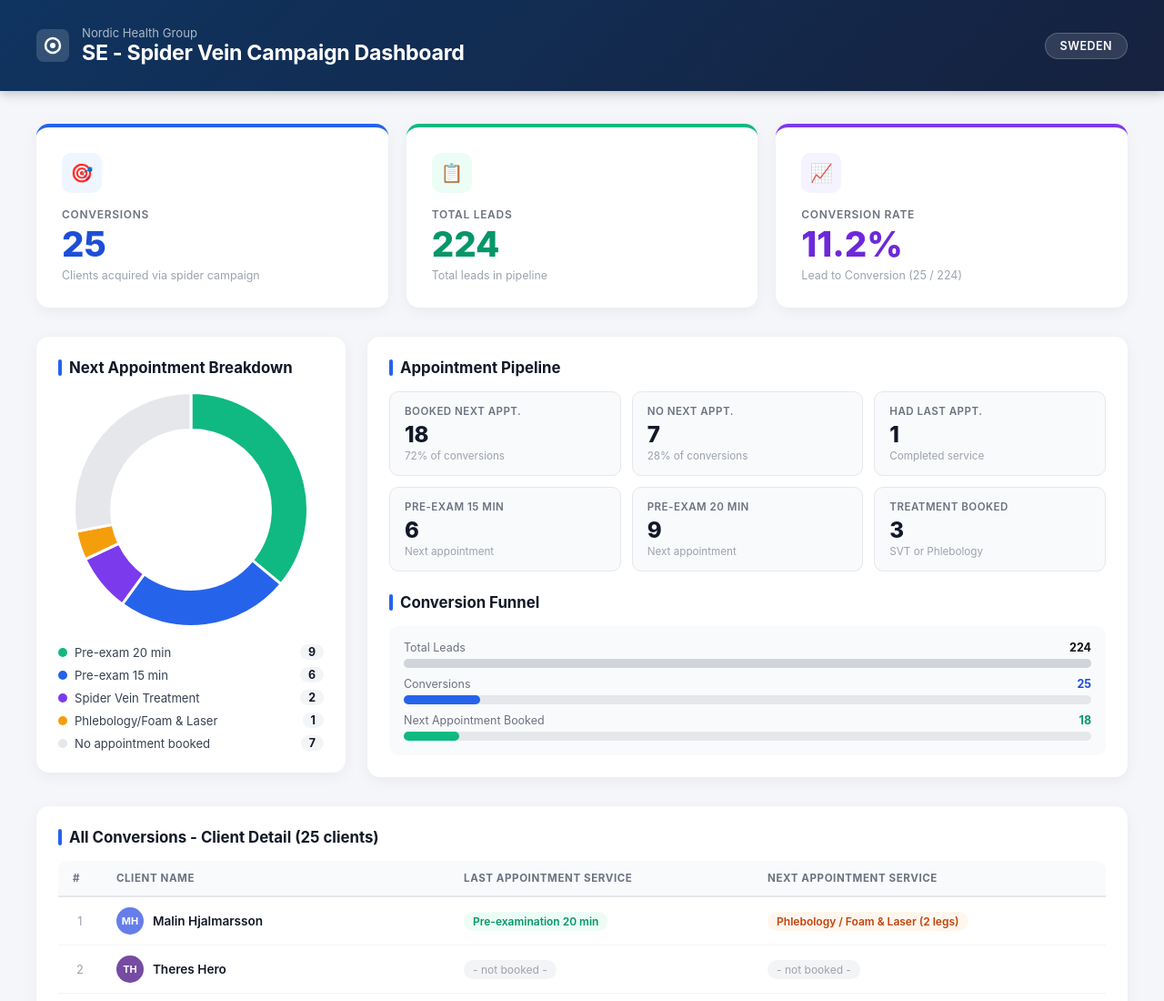
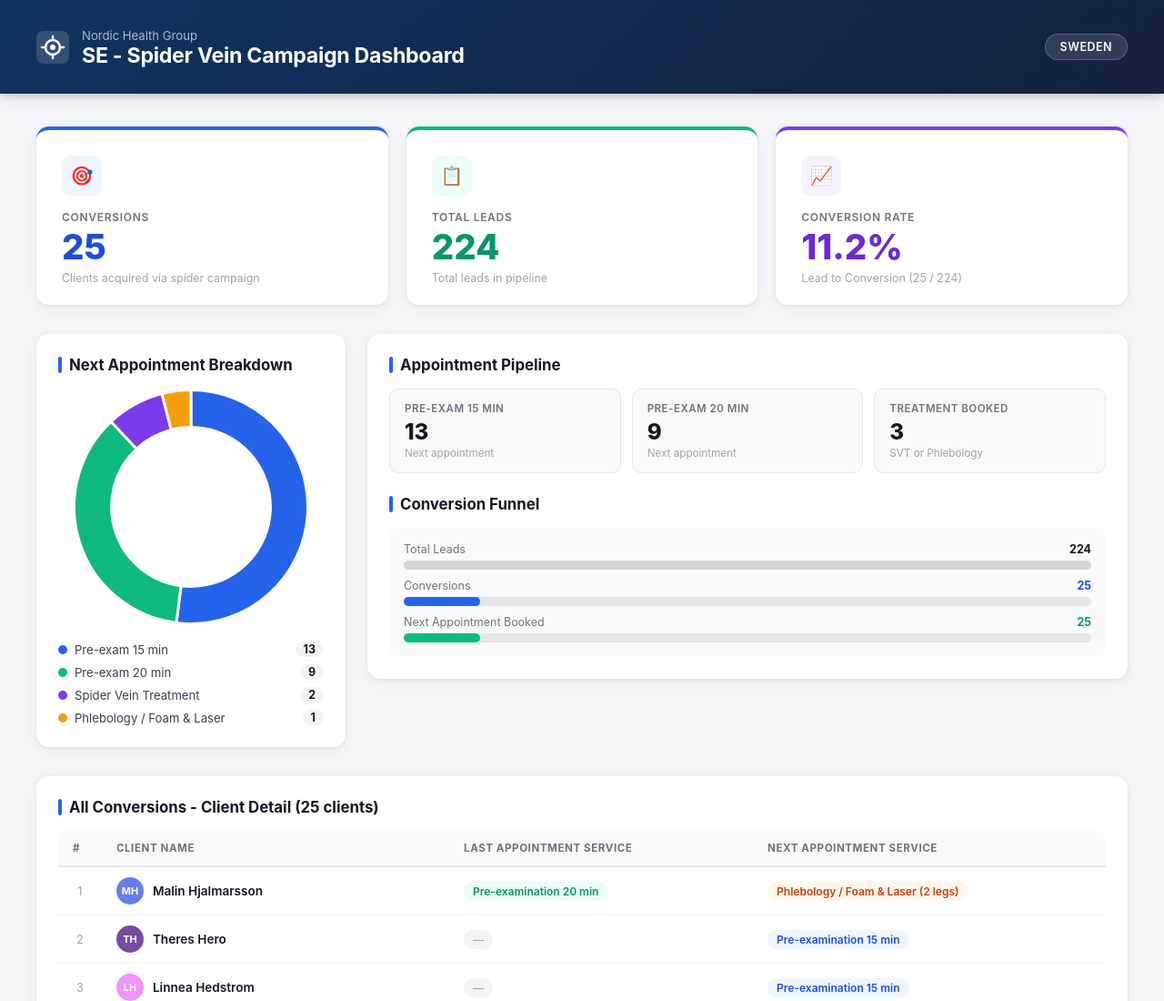
Before and after one commit to AdminNHG/se-spider-vein-dashboard, a plain HTML site: page index.html in a window 1280 px wide. Shown: the top 1100 px of the page at 91% size. Drawn offline with nearby package versions, Linux system fonts and the light colour scheme.

Commit message:
Add files via upload

```diff
--- a/index.html
+++ b/index.html
@@ -9,23 +9,25 @@
     *,*::before,*::after{box-sizing:border-box;margin:0;padding:0}
     body{font-family:-apple-system,BlinkMacSystemFont,'Segoe UI',Roboto,sans-serif;background:#f4f6f9;color:#1a2332;min-height:100vh}
     header{background:linear-gradient(135deg,#0f3460 0%,#16213e 100%);color:#fff;padding:28px 40px;display:flex;align-items:center;justify-content:space-between;box-shadow:0 2px 12px rgba(0,0,0,.25)}
+    header .logo{display:flex;align-items:center;gap:14px}
     header h1{font-size:1.45rem;font-weight:700;letter-spacing:-.3px}
-    .badge{background:rgba(255,255,255,.12);border:1px solid rgba(255,255,255,.2);border-radius:20px;padding:6px 16px;font-size:.78rem;letter-spacing:.5px;text-transform:uppercase;font-weight:600}
+    header .subtitle{font-size:.82rem;opacity:.65;margin-top:3px;font-weight:400}
+    header .badge{background:rgba(255,255,255,.12);border:1px solid rgba(255,255,255,.2);border-radius:20px;padding:6px 16px;font-size:.78rem;letter-spacing:.5px;text-transform:uppercase;font-weight:600}
     main{max-width:1280px;margin:0 auto;padding:36px 40px 60px}
     .kpi-grid{display:grid;grid-template-columns:repeat(3,1fr);gap:20px;margin-bottom:32px}
-    .kpi-card{background:#fff;border-radius:14px;padding:28px;box-shadow:0 4px 16px rgba(0,0,0,.05);border-top:4px solid transparent;transition:transform .15s}
+    .kpi-card{background:#fff;border-radius:14px;padding:28px 28px 22px;box-shadow:0 1px 4px rgba(0,0,0,.07),0 4px 16px rgba(0,0,0,.05);border-top:4px solid transparent;transition:transform .15s}
     .kpi-card:hover{transform:translateY(-2px)}
     .kpi-card.blue{border-top-color:#2563eb}.kpi-card.green{border-top-color:#10b981}.kpi-card.purple{border-top-color:#7c3aed}
     .kpi-card .icon{width:44px;height:44px;border-radius:10px;display:flex;align-items:center;justify-content:center;margin-bottom:16px;font-size:20px}
-    .kpi-card.blue .icon{background:#eff6ff}.kpi-card.green .icon{background:#ecfdf5}.kpi-card.purple .icon{background:#f5f3ff}
+    .kpi-card.blue .icon{background:#eff6ff;color:#2563eb}.kpi-card.green .icon{background:#ecfdf5;color:#10b981}.kpi-card.purple .icon{background:#f5f3ff;color:#7c3aed}
     .kpi-card .label{font-size:.75rem;text-transform:uppercase;letter-spacing:.7px;color:#6b7280;font-weight:600;margin-bottom:6px}
-    .kpi-card .value{font-size:2.4rem;font-weight:800;line-height:1}
+    .kpi-card .value{font-size:2.4rem;font-weight:800;line-height:1;color:#111827}
     .kpi-card.blue .value{color:#1d4ed8}.kpi-card.green .value{color:#059669}.kpi-card.purple .value{color:#6d28d9}
     .kpi-card .desc{font-size:.78rem;color:#9ca3af;margin-top:8px}
     .section-title{font-size:1.05rem;font-weight:700;color:#111827;margin-bottom:16px;display:flex;align-items:center;gap:8px}
     .section-title::before{content:'';display:block;width:4px;height:18px;background:#2563eb;border-radius:2px}
     .mid-row{display:grid;grid-template-columns:340px 1fr;gap:24px;margin-bottom:32px;align-items:start}
-    .card{background:#fff;border-radius:14px;padding:24px;box-shadow:0 4px 16px rgba(0,0,0,.05)}
+    .card{background:#fff;border-radius:14px;padding:24px;box-shadow:0 1px 4px rgba(0,0,0,.07),0 4px 16px rgba(0,0,0,.05)}
     .chart-wrap{position:relative;height:260px;display:flex;align-items:center;justify-content:center}
     .chart-legend{margin-top:18px;display:flex;flex-direction:column;gap:8px}
     .legend-item{display:flex;align-items:center;justify-content:space-between;font-size:.82rem;color:#374151}
@@ -43,11 +45,12 @@
     thead th{padding:12px 16px;text-align:left;font-size:.72rem;text-transform:uppercase;letter-spacing:.6px;color:#6b7280;font-weight:700;white-space:nowrap}
     tbody tr{border-bottom:1px solid #f1f5f9;transition:background .1s}
     tbody tr:hover{background:#f8fafc}
+    tbody tr:last-child{border-bottom:none}
     tbody td{padding:11px 16px;color:#374151;vertical-align:middle}
     .avatar{width:30px;height:30px;border-radius:50%;color:#fff;font-size:.68rem;font-weight:700;display:inline-flex;align-items:center;justify-content:center;margin-right:10px;flex-shrink:0;text-transform:uppercase}
     .name-cell{display:flex;align-items:center;white-space:nowrap}
     .name-text{font-weight:600;color:#111827}
-    .service-pill{display:inline-flex;align-items:center;border-radius:20px;padding:3px 10px;font-size:.75rem;font-weight:600;white-space:nowrap}
+    .service-pill{display:inline-flex;align-items:center;gap:5px;border-radius:20px;padding:3px 10px;font-size:.75rem;font-weight:600;white-space:nowrap}
     .pill-pre15{background:#eff6ff;color:#1d4ed8}.pill-pre20{background:#ecfdf5;color:#059669}
     .pill-svt{background:#fdf4ff;color:#7c3aed}.pill-phle{background:#fff7ed;color:#c2410c}
     .pill-empty{background:#f3f4f6;color:#9ca3af;font-weight:400}
@@ -57,9 +60,9 @@
 </head>
 <body>
 <header>
-  <div style="display:flex;align-items:center;gap:14px">
-    <svg width="36" height="36" viewBox="0 0 36 36" fill="none"><rect width="36" height="36" rx="8" fill="rgba(255,255,255,0.15)"/><circle cx="18" cy="18" r="8" stroke="white" stroke-width="2.5" fill="none"/><circle cx="18" cy="18" r="3" fill="white"/></svg>
-    <div><div style="font-size:.82rem;opacity:.65">Nordic Health Group</div><h1>SE - Spider Vein Campaign Dashboard</h1></div>
+  <div class="logo">
+    <svg width="36" height="36" viewBox="0 0 36 36" fill="none"><rect width="36" height="36" rx="8" fill="rgba(255,255,255,0.15)"/><circle cx="18" cy="18" r="8" stroke="white" stroke-width="2.5" fill="none"/><circle cx="18" cy="18" r="3" fill="white"/><line x1="18" y1="6" x2="18" y2="10" stroke="white" stroke-width="2.5" stroke-linecap="round"/><line x1="18" y1="26" x2="18" y2="30" stroke="white" stroke-width="2.5" stroke-linecap="round"/><line x1="6" y1="18" x2="10" y2="18" stroke="white" stroke-width="2.5" stroke-linecap="round"/><line x1="26" y1="18" x2="30" y2="18" stroke="white" stroke-width="2.5" stroke-linecap="round"/></svg>
+    <div><div class="subtitle">Nordic Health Group</div><h1>SE - Spider Vein Campaign Dashboard</h1></div>
   </div>
   <div class="badge">Sweden</div>
 </header>
@@ -78,10 +81,7 @@
     <div class="card">
       <div class="section-title">Appointment Pipeline</div>
       <div class="pipeline-grid">
-        <div class="pipeline-item"><div class="pi-label">Booked Next Appt.</div><div class="pi-val">18</div><div class="pi-sub">72% of conversions</div></div>
-        <div class="pipeline-item"><div class="pi-label">No Next Appt.</div><div class="pi-val">7</div><div class="pi-sub">28% of conversions</div></div>
-        <div class="pipeline-item"><div class="pi-label">Had Last Appt.</div><div class="pi-val">1</div><div class="pi-sub">Completed service</div></div>
-        <div class="pipeline-item"><div class="pi-label">Pre-exam 15 min</div><div class="pi-val">6</div><div class="pi-sub">Next appointment</div></div>
+        <div class="pipeline-item"><div class="pi-label">Pre-exam 15 min</div><div class="pi-val">13</div><div class="pi-sub">Next appointment</div></div>
         <div class="pipeline-item"><div class="pi-label">Pre-exam 20 min</div><div class="pi-val">9</div><div class="pi-sub">Next appointment</div></div>
         <div class="pipeline-item"><div class="pi-label">Treatment Booked</div><div class="pi-val">3</div><div class="pi-sub">SVT or Phlebology</div></div>
       </div>
@@ -90,7 +90,7 @@
         <div style="background:#f9fafb;border-radius:10px;padding:16px;display:flex;flex-direction:column;gap:10px">
           <div><div style="display:flex;justify-content:space-between;font-size:.78rem;color:#6b7280;margin-bottom:5px"><span>Total Leads</span><span style="font-weight:700;color:#111">224</span></div><div style="background:#e5e7eb;border-radius:99px;height:10px"><div style="background:#d1d5db;border-radius:99px;height:10px;width:100%"></div></div></div>
           <div><div style="display:flex;justify-content:space-between;font-size:.78rem;color:#6b7280;margin-bottom:5px"><span>Conversions</span><span style="font-weight:700;color:#1d4ed8">25</span></div><div style="background:#e5e7eb;border-radius:99px;height:10px"><div style="background:#2563eb;border-radius:99px;height:10px;width:11.16%"></div></div></div>
-          <div><div style="display:flex;justify-content:space-between;font-size:.78rem;color:#6b7280;margin-bottom:5px"><span>Next Appointment Booked</span><span style="font-weight:700;color:#059669">18</span></div><div style="background:#e5e7eb;border-radius:99px;height:10px"><div style="background:#10b981;border-radius:99px;height:10px;width:8.03%"></div></div></div>
+          <div><div style="display:flex;justify-content:space-between;font-size:.78rem;color:#6b7280;margin-bottom:5px"><span>Next Appointment Booked</span><span style="font-weight:700;color:#059669">25</span></div><div style="background:#e5e7eb;border-radius:99px;height:10px"><div style="background:#10b981;border-radius:99px;height:10px;width:11.16%"></div></div></div>
         </div>
       </div>
     </div>
@@ -102,13 +102,39 @@
 </main>
 <footer>SE Spider Vein Campaign - Nordic Health Group - Data source: Pabau Analytics - Updated April 8, 2026</footer>
 <script>
-const clients=[{name:"Malin Hjalmarsson",last:"Pre-examination 20 min",next:"Phlebology / Foam & Laser (2 legs)"},{name:"Theres Hero",last:"",next:""},{name:"Linnea Hedstrom",last:"",next:""},{name:"Alin Alin",last:"",next:"Pre-examination 15 min"},{name:"Linda Warme",last:"",next:"Pre-examination 20 min"},{name:"Marie Granlund",last:"",next:"Pre-examination 15 min"},{name:"Monica Bornudd",last:"",next:"Pre-examination 20 min"},{name:"Glenn Alenas",last:"",next:"Pre-examination 20 min"},{name:"Ulrik Isleborn",last:"",next:"Pre-examination 20 min"},{name:"Mesutnino Korkmaz",last:"",next:"Pre-examination 15 min"},{name:"Pirjo Korhola",last:"",next:"Pre-examination 15 min"},{name:"Sara Nilsson",last:"",next:"Pre-examination 20 min"},{name:"Claes Valberg",last:"",next:"Pre-examination 15 min"},{name:"Rebecka Landberg",last:"",next:"Pre-examination 20 min"},{name:"Sandra Berg",last:"",next:"Pre-examination 20 min"},{name:"Helene Westin-Pettersson",last:"",next:"Pre-examination 15 min"},{name:"Mathilda Frick",last:"",next:"Pre-examination 20 min"},{name:"Inger Johanne Lovenskiold",last:"",next:"Spider Vein Treatment"},{name:"Eva Granbohm",last:"",next:"Spider Vein Treatment"},{name:"Susanne Karlsson",last:"",next:"Pre-examination 20 min"},{name:"Hans Hoffman",last:"",next:""},{name:"Anna-Stina Svedlund",last:"",next:""},{name:"Gabriela Bjornkill",last:"",next:""},{name:"Maja Norling",last:"",next:""},{name:"Kjell Jonsson",last:"",next:""}];
+const clients=[
+  {name:"Malin Hjalmarsson",last:"Pre-examination 20 min",next:"Phlebology / Foam & Laser (2 legs)"},
+  {name:"Theres Hero",last:"",next:"Pre-examination 15 min"},
+  {name:"Linnea Hedstrom",last:"",next:"Pre-examination 15 min"},
+  {name:"Alin Alin",last:"",next:"Pre-examination 15 min"},
+  {name:"Linda Warme",last:"",next:"Pre-examination 20 min"},
+  {name:"Marie Granlund",last:"",next:"Pre-examination 15 min"},
+  {name:"Monica Bornudd",last:"",next:"Pre-examination 20 min"},
+  {name:"Glenn Alenas",last:"",next:"Pre-examination 20 min"},
+  {name:"Ulrik Isleborn",last:"",next:"Pre-examination 20 min"},
+  {name:"Mesutnino Korkmaz",last:"",next:"Pre-examination 15 min"},
+  {name:"Pirjo Korhola",last:"",next:"Pre-examination 15 min"},
+  {name:"Sara Nilsson",last:"",next:"Pre-examination 20 min"},
+  {name:"Claes Valberg",last:"",next:"Pre-examination 15 min"},
+  {name:"Rebecka Landberg",last:"",next:"Pre-examination 20 min"},
+  {name:"Sandra Berg",last:"",next:"Pre-examination 20 min"},
+  {name:"Helene Westin-Pettersson",last:"",next:"Pre-examination 15 min"},
+  {name:"Mathilda Frick",last:"",next:"Pre-examination 20 min"},
+  {name:"Inger Johanne Lovenskiold",last:"",next:"Spider Vein Treatment"},
+  {name:"Eva Granbohm",last:"",next:"Spider Vein Treatment"},
+  {name:"Susanne Karlsson",last:"",next:"Pre-examination 20 min"},
+  {name:"Hans Hoffman",last:"",next:"Pre-examination 15 min"},
+  {name:"Anna-Stina Svedlund",last:"",next:"Pre-examination 15 min"},
+  {name:"Gabriela Bjornkill",last:"",next:"Pre-examination 15 min"},
+  {name:"Maja Norling",last:"",next:"Pre-examination 15 min"},
+  {name:"Kjell Jonsson",last:"",next:"Pre-examination 15 min"}
+];
 function pillClass(s){if(!s)return"pill-empty";if(s.includes("15"))return"pill-pre15";if(s.includes("20"))return"pill-pre20";if(s.includes("Spider"))return"pill-svt";if(s.includes("Phlebology"))return"pill-phle";return"pill-pre20"}
-function pillLabel(s){return s||"- not booked -"}
+function pillLabel(s){return s||"&mdash;"}
 const tbody=document.getElementById("clientTable");
 const colors=["#667eea","#764ba2","#f093fb","#4facfe","#00f2fe","#43e97b","#38f9d7","#fa709a","#fee140","#a18cd1"];
 clients.forEach((c,i)=>{const init=c.name.split(" ").map(w=>w[0]).slice(0,2).join("");tbody.innerHTML+='<tr><td class="num-col">'+(i+1)+'</td><td><div class="name-cell"><div class="avatar" style="background:'+colors[i%colors.length]+'">'+init+'</div><span class="name-text">'+c.name+'</span></div></td><td><span class="service-pill '+pillClass(c.last)+'">'+pillLabel(c.last)+'</span></td><td><span class="service-pill '+pillClass(c.next)+'">'+pillLabel(c.next)+'</span></td></tr>'});
-const sd=[{label:"Pre-exam 20 min",count:9,color:"#10b981"},{label:"Pre-exam 15 min",count:6,color:"#2563eb"},{label:"Spider Vein Treatment",count:2,color:"#7c3aed"},{label:"Phlebology/Foam & Laser",count:1,color:"#f59e0b"},{label:"No appointment booked",count:7,color:"#e5e7eb"}];
+const sd=[{label:"Pre-exam 15 min",count:13,color:"#2563eb"},{label:"Pre-exam 20 min",count:9,color:"#10b981"},{label:"Spider Vein Treatment",count:2,color:"#7c3aed"},{label:"Phlebology / Foam & Laser",count:1,color:"#f59e0b"}];
 new Chart(document.getElementById("serviceChart").getContext("2d"),{type:"doughnut",data:{labels:sd.map(d=>d.label),datasets:[{data:sd.map(d=>d.count),backgroundColor:sd.map(d=>d.color),borderWidth:3,borderColor:"#fff",hoverOffset:6}]},options:{cutout:"68%",plugins:{legend:{display:false},tooltip:{callbacks:{label:c=>" "+c.parsed+" clients"}}},animation:{animateScale:true}}});
 const le=document.getElementById("chartLegend");
 sd.forEach(d=>{le.innerHTML+='<div class="legend-item"><div class="legend-left"><span class="legend-dot" style="background:'+d.color+'"></span><span>'+d.label+'</span></div><span class="legend-count">'+d.count+'</span></div>'});
```
